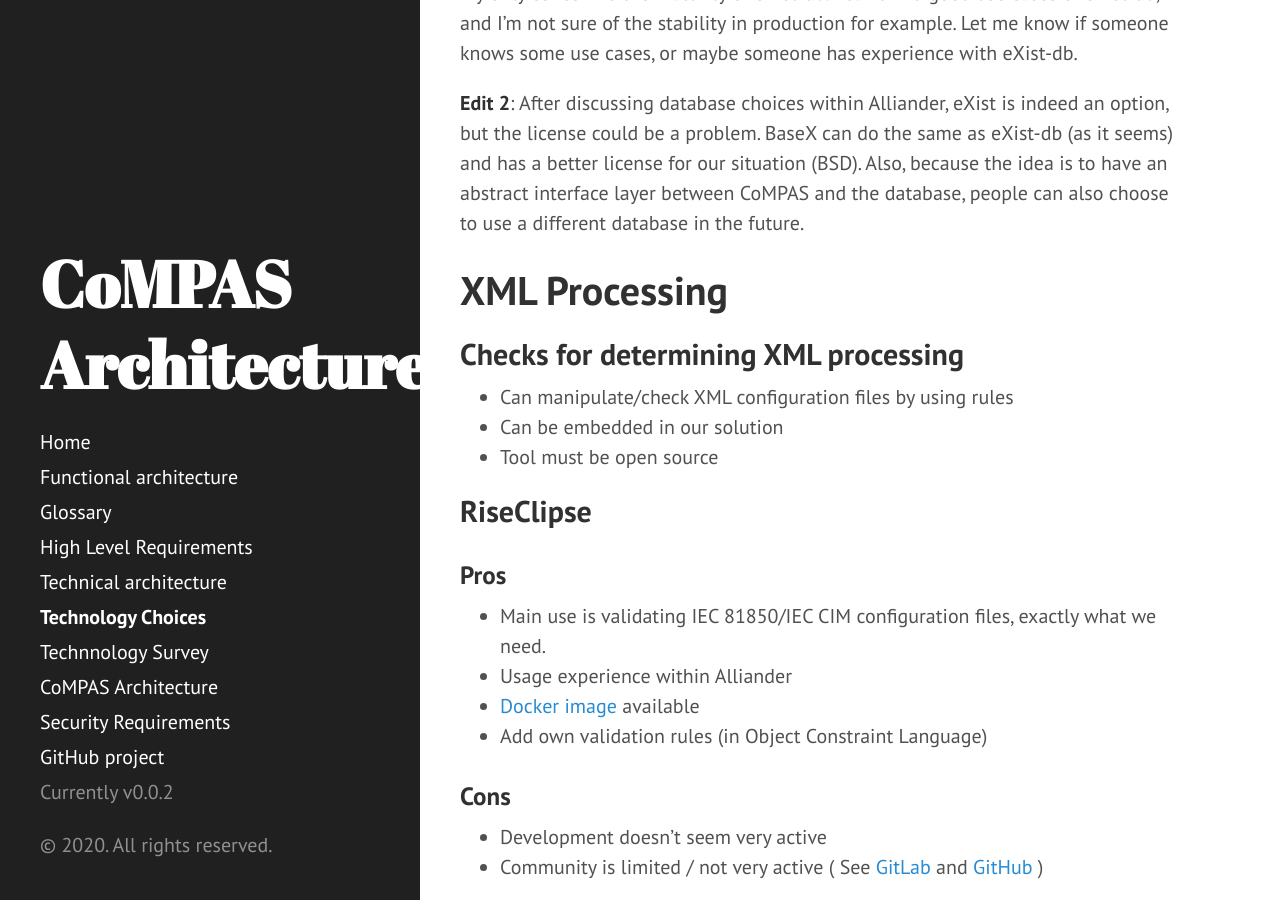
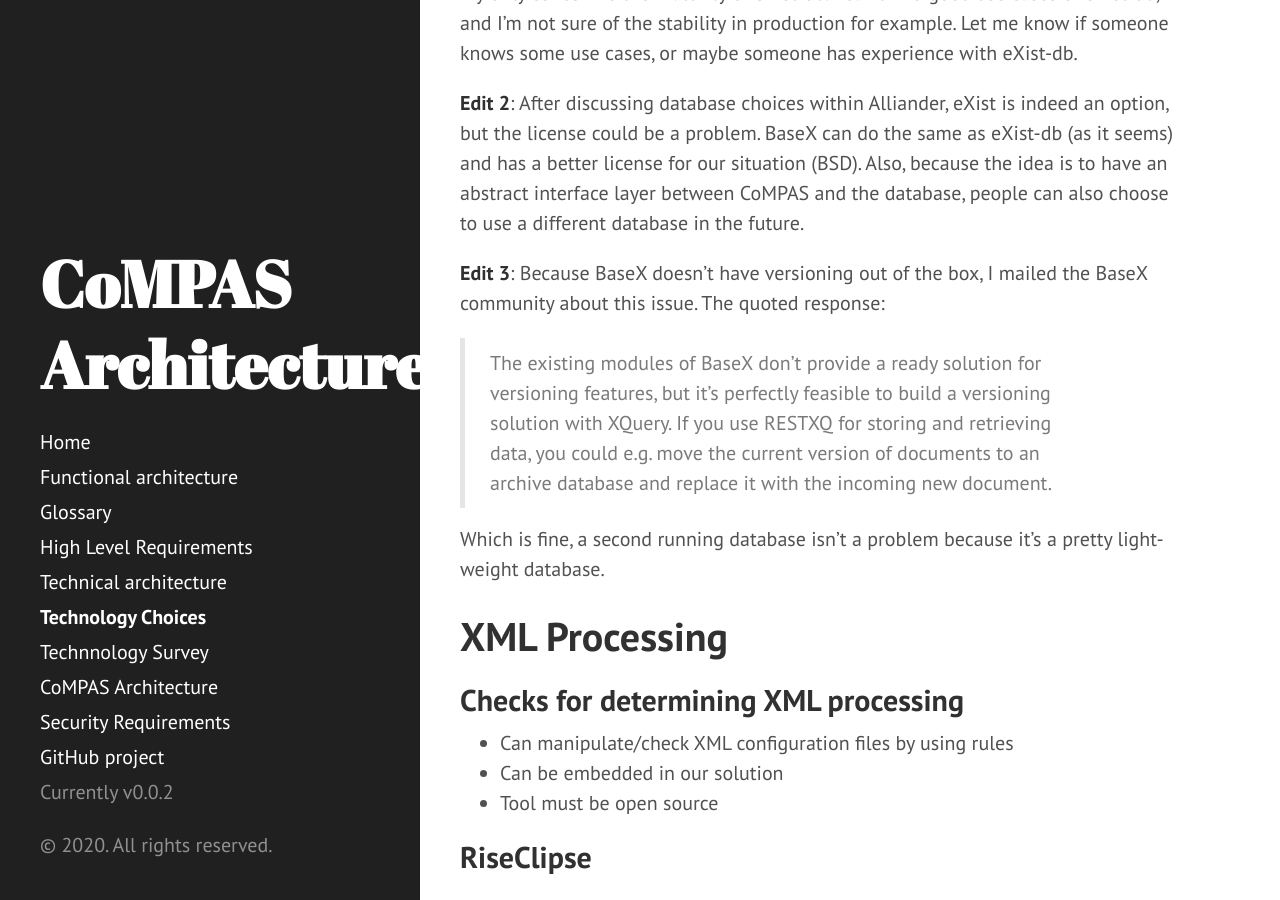
Before and after one commit to com-pas/compas-architecture, a Jekyll site: the page built from TECHNOLOGY_CHOICES.md, in a window 1280 px wide and 900 px high, scrolled down 3710 px. Built offline with Jekyll 4.4.1, drawn with Linux system fonts in a browser that asks for light colours; our own code applies the rules of GitHub Pages for plain Markdown files.

Commit message:
Added versioning choice BaseX
Signed-off-by: Rob Tjalma <rob@tjalma.com>

```diff
--- a/TECHNOLOGY_CHOICES.md
+++ b/TECHNOLOGY_CHOICES.md
@@ -89,6 +89,12 @@ My only concern is the maturity of eXist-db. I can't find good use cases of eXis
 __Edit 2__: After discussing database choices within Alliander, eXist is indeed an option, but the license could be a problem. BaseX can do the same as eXist-db (as it seems) and has a better license for our situation (BSD).
 Also, because the idea is to have an abstract interface layer between CoMPAS and the database, people can also choose to use a different database in the future.
 
+__Edit 3__: Because BaseX doesn't have versioning out of the box, I mailed the BaseX community about this issue. The quoted response:
+
+>The existing modules of BaseX don’t provide a ready solution for versioning features, but it’s perfectly feasible to build a versioning solution with XQuery. If you use RESTXQ for storing and retrieving data, you could e.g. move the current version of documents to an archive database and replace it with the incoming new document.
+
+Which is fine, a second running database isn't a problem because it's a pretty light-weight database.
+
 # XML Processing
 ## Checks for determining XML processing
 - Can manipulate/check XML configuration files by using rules
```
